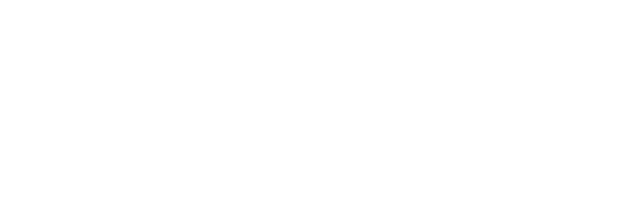
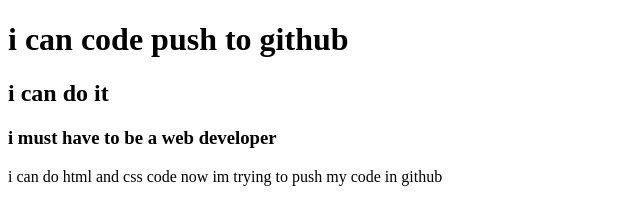
Before and after one commit to Neelporos/my-second-repo, a plain HTML site: page index.html in a window 1280 px wide. Shown: the whole page, without its empty margins (0-640 px from the left). Drawn offline with Linux system fonts and the light colour scheme.

Commit message:
code push

```diff
--- a/index.html
+++ b/index.html
@@ -7,6 +7,10 @@
     <title>My Second Repo</title>
 </head>
 <body>
+    <h1>i can code push to github</h1>
+    <h2>i can do it </h2>
+     <h3>i must have to be a web developer</h3>
+     <p>i can do html and css code now im trying to push my code in github</p>
 
 </body>
 </html>
```
